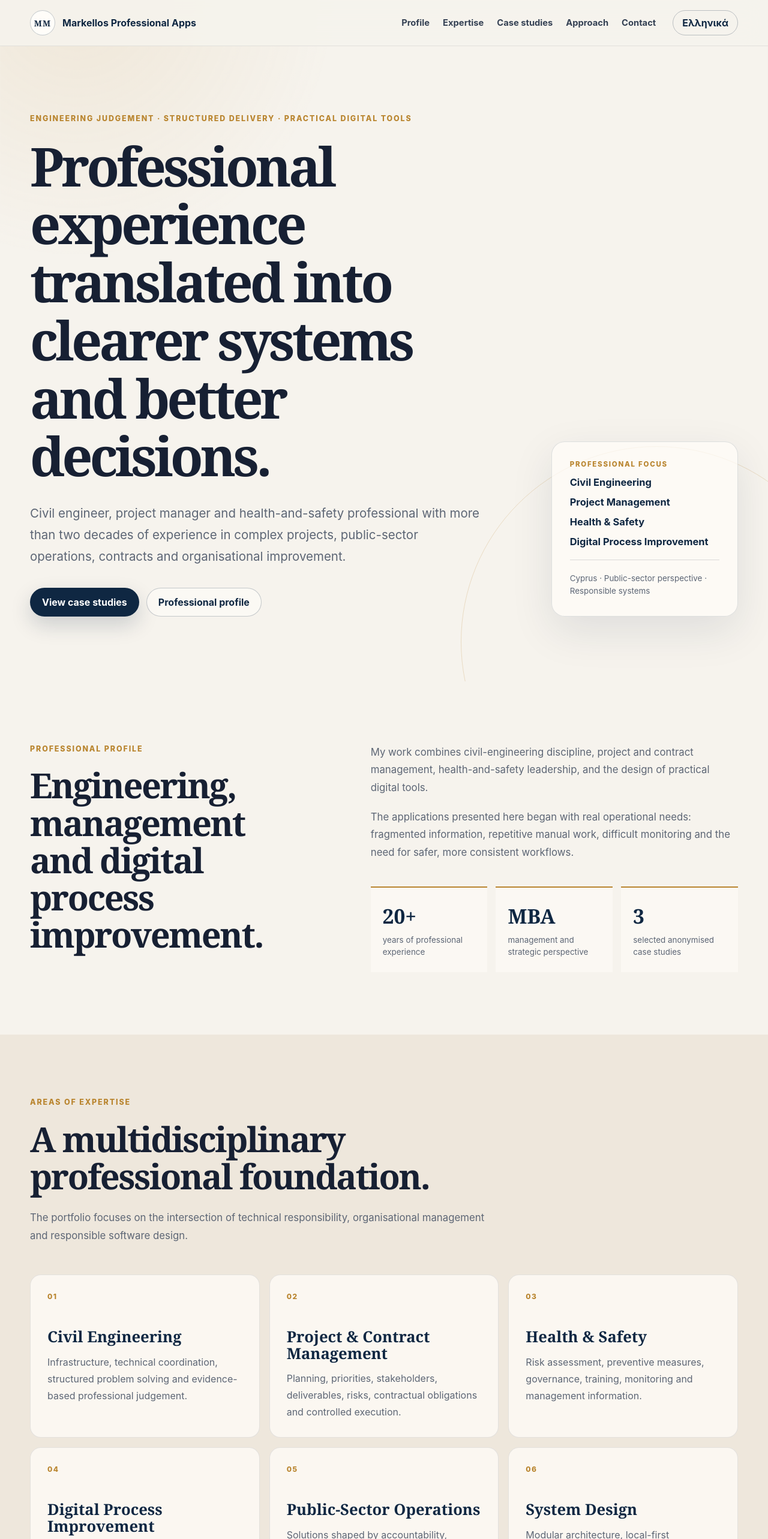
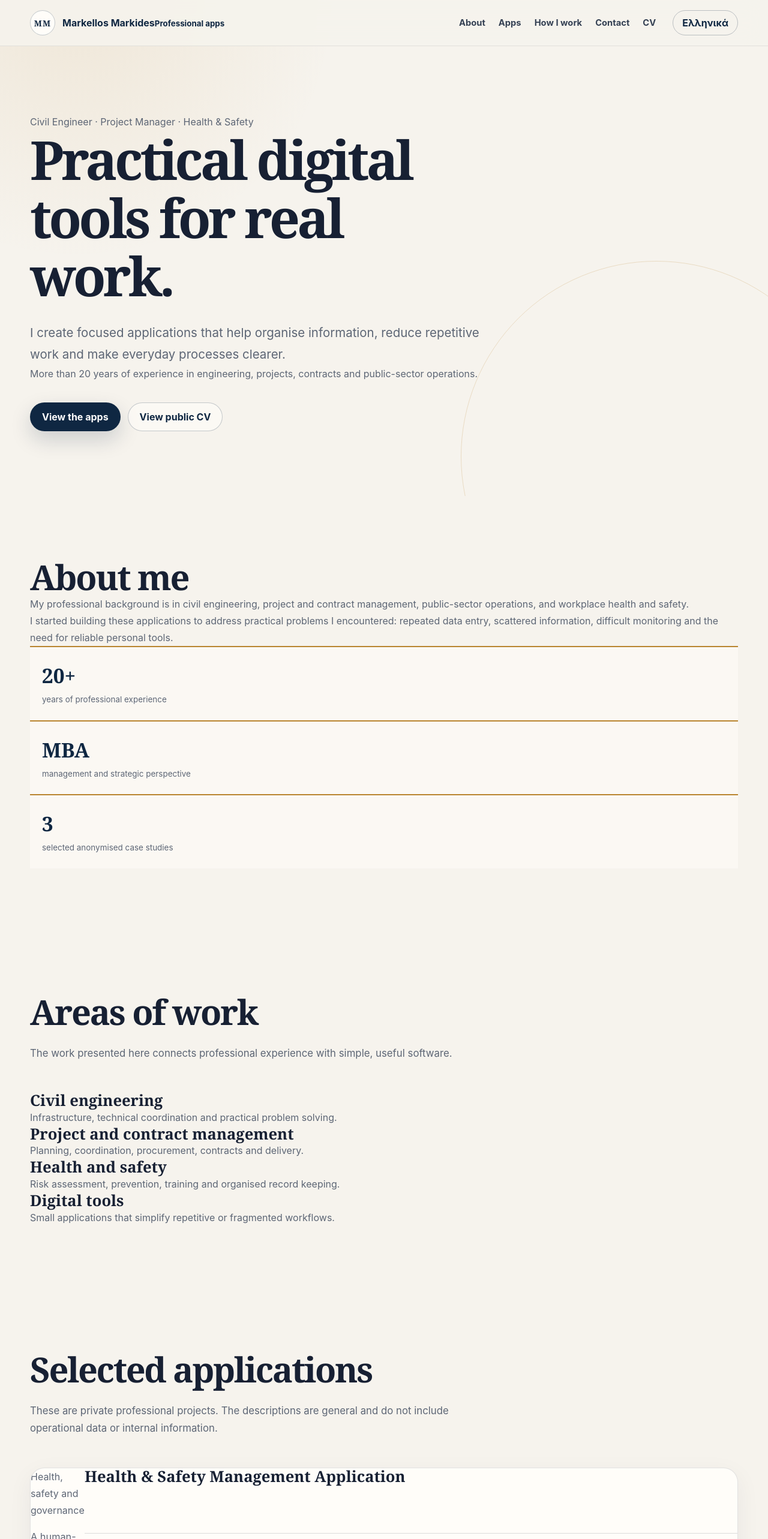
Before and after one commit to mmark76/markellos-professional-apps, a React (Vite) app: page / in a window 1280 px wide. Shown: the top 2566 px of the page at 60% size. Built offline with nearby package versions, Linux system fonts and the light colour scheme.

Commit message:
Simplify portfolio structure and wording

```diff
--- a/src/App.tsx
+++ b/src/App.tsx
@@ -2,30 +2,111 @@ import { useEffect, useState } from 'react'
 import { content, type Language } from './content'
 import './styles.css'
 
+const publicCvUrl = 'https://drive.google.com/file/d/1rStT-1HBNTMGJUThcpHNDIZ3ehnzglIF/view'
+
 function App() {
   const [language, setLanguage] = useState<Language>('en')
   const copy = content[language]
-  const focus = language === 'en'
+
+  const simple = language === 'en'
     ? {
-        label: 'Professional focus',
-        items: ['Civil Engineering', 'Project Management', 'Health & Safety', 'Digital Process Improvement'],
-        context: 'Cyprus · Public-sector perspective · Responsible systems',
-        nav: 'Primary navigation',
-        details: 'Explore the case study',
+        siteName: 'Markellos Markides',
+        siteSubtitle: 'Professional apps',
+        navLabel: 'Primary navigation',
+        nav: {
+          about: 'About',
+          projects: 'Apps',
+          approach: 'How I work',
+          contact: 'Contact',
+          cv: 'CV',
+        },
+        kicker: 'Civil Engineer · Project Manager · Health & Safety',
+        title: 'Practical digital tools for real work.',
+        lead:
+          'I create focused applications that help organise information, reduce repetitive work and make everyday processes clearer.',
+        experience: 'More than 20 years of experience in engineering, projects, contracts and public-sector operations.',
+        viewApps: 'View the apps',
+        viewCv: 'View public CV',
+        aboutTitle: 'About me',
+        aboutParagraphs: [
+          'My professional background is in civil engineering, project and contract management, public-sector operations, and workplace health and safety.',
+          'I started building these applications to address practical problems I encountered: repeated data entry, scattered information, difficult monitoring and the need for reliable personal tools.',
+        ],
+        workTitle: 'Areas of work',
+        workIntro: 'The work presented here connects professional experience with simple, useful software.',
+        workItems: [
+          ['Civil engineering', 'Infrastructure, technical coordination and practical problem solving.'],
+          ['Project and contract management', 'Planning, coordination, procurement, contracts and delivery.'],
+          ['Health and safety', 'Risk assessment, prevention, training and organised record keeping.'],
+          ['Digital tools', 'Small applications that simplify repetitive or fragmented workflows.'],
+        ],
+        projectsTitle: 'Selected applications',
+        projectsIntro:
+          'These are private professional projects. The descriptions are general and do not include operational data or internal information.',
+        details: 'More details',
+        status: 'Current status',
+        technology: 'Built with',
+        approachTitle: 'How I work',
+        privacyTitle: 'Privacy and confidentiality',
+        contactTitle: 'Contact',
+        contactText: 'For a professional discussion, contact me by email or through LinkedIn.',
+        email: 'Email',
+        linkedin: 'LinkedIn',
+        ecosystem: 'Markellos Ecosystem',
+        footer: 'Professional apps and selected work',
       }
     : {
-        label: 'Επαγγελματική εστίαση',
-        items: ['Πολιτική Μηχανική', 'Διαχείριση Έργων', 'Ασφάλεια και Υγεία', 'Ψηφιακή Βελτίωση Διαδικασιών'],
-        context: 'Κύπρος · Οπτική δημόσιου τομέα · Υπεύθυνα συστήματα',
-        nav: 'Κύρια πλοήγηση',
-        details: 'Προβολή μελέτης περίπτωσης',
+        siteName: 'Μάρκελλος Μαρκίδης',
+        siteSubtitle: 'Επαγγελματικές εφαρμογές',
+        navLabel: 'Κύρια πλοήγηση',
+        nav: {
+          about: 'Σχετικά',
+          projects: 'Εφαρμογές',
+          approach: 'Τρόπος εργασίας',
+          contact: 'Επικοινωνία',
+          cv: 'Βιογραφικό',
+        },
+        kicker: 'Πολιτικός Μηχανικός · Διαχείριση Έργων · Ασφάλεια και Υγεία',
+        title: 'Πρακτικά ψηφιακά εργαλεία για πραγματικές ανάγκες.',
+        lead:
+          'Δημιουργώ στοχευμένες εφαρμογές που βοηθούν στην οργάνωση πληροφοριών, στη μείωση της επαναλαμβανόμενης εργασίας και στη σαφέστερη διαχείριση καθημερινών διαδικασιών.',
+        experience: 'Περισσότερα από 20 χρόνια εμπειρίας σε τεχνικά έργα, συμβάσεις και λειτουργίες του δημόσιου τομέα.',
+        viewApps: 'Προβολή εφαρμογών',
+        viewCv: 'Δημόσιο βιογραφικό',
+        aboutTitle: 'Σχετικά με εμένα',
+        aboutParagraphs: [
+          'Το επαγγελματικό μου υπόβαθρο περιλαμβάνει την πολιτική μηχανική, τη διαχείριση έργων και συμβάσεων, τις λειτουργίες του δημόσιου τομέα και την Ασφάλεια και Υγεία στην Εργασία.',
+          'Άρχισα να δημιουργώ αυτές τις εφαρμογές για πρακτικά προβλήματα που συνάντησα: επαναλαμβανόμενη εισαγωγή δεδομένων, διάσπαρτη πληροφορία, δύσκολη παρακολούθηση και ανάγκη για αξιόπιστα προσωπικά εργαλεία.',
+        ],
+        workTitle: 'Τομείς εργασίας',
+        workIntro: 'Η παρουσίαση συνδέει την επαγγελματική εμπειρία με απλό και χρήσιμο λογισμικό.',
+        workItems: [
+          ['Πολιτική μηχανική', 'Υποδομές, τεχνικός συντονισμός και πρακτική επίλυση προβλημάτων.'],
+          ['Διαχείριση έργων και συμβάσεων', 'Προγραμματισμός, συντονισμός, προσφορές, συμβάσεις και υλοποίηση.'],
+          ['Ασφάλεια και Υγεία', 'Εκτίμηση κινδύνου, πρόληψη, εκπαίδευση και οργανωμένη τήρηση αρχείου.'],
+          ['Ψηφιακά εργαλεία', 'Μικρές εφαρμογές που απλοποιούν επαναλαμβανόμενες ή κατακερματισμένες εργασίες.'],
+        ],
+        projectsTitle: 'Επιλεγμένες εφαρμογές',
+        projectsIntro:
+          'Πρόκειται για ιδιωτικά επαγγελματικά έργα. Οι περιγραφές είναι γενικές και δεν περιλαμβάνουν υπηρεσιακά δεδομένα ή εσωτερικές πληροφορίες.',
+        details: 'Περισσότερες πληροφορίες',
+        status: 'Τρέχουσα κατάσταση',
+        technology: 'Τεχνολογίες',
+        approachTitle: 'Τρόπος εργασίας',
+        privacyTitle: 'Ιδιωτικότητα και εμπιστευτικότητα',
+        contactTitle: 'Επικοινωνία',
+        contactText: 'Για επαγγελματική επικοινωνία, μπορείς να μου στείλεις email ή να με βρεις στο LinkedIn.',
+        email: 'Email',
+        linkedin: 'LinkedIn',
+        ecosystem: 'Markellos Ecosystem',
+        footer: 'Επαγγελματικές εφαρμογές και επιλεγμένα έργα',
       }
 
   useEffect(() => {
     document.documentElement.lang = language
     document.title = language === 'en'
-      ? 'Markellos Professional Apps'
-      : 'Markellos Professional Apps — Επαγγελματικό Portfolio'
+      ? 'Markellos Markides | Professional Apps'
+      : 'Μάρκελλος Μαρκίδης | Επαγγελματικές Εφαρμογές'
   }, [language])
 
   const toggleLanguage = () => {
@@ -38,17 +119,20 @@ function App() {
 
       <header className="site-header">
         <div className="container header-inner">
-          <a className="brand" href="#top" aria-label={copy.brand}>
+          <a className="brand" href="#top" aria-label={simple.siteName}>
             <span className="brand-mark" aria-hidden="true">MM</span>
-            <span>{copy.brand}</span>
+            <span className="brand-text">
+              <strong>{simple.siteName}</strong>
+              <small>{simple.siteSubtitle}</small>
+            </span>
           </a>
 
-          <nav className="main-nav" aria-label={focus.nav}>
-            <a href="#profile">{copy.nav.profile}</a>
-            <a href="#expertise">{copy.nav.expertise}</a>
-            <a href="#projects">{copy.nav.projects}</a>
-            <a href="#approach">{copy.nav.approach}</a>
-            <a href="#contact">{copy.nav.contact}</a>
+          <nav className="main-nav" aria-label={simple.navLabel}>
+            <a href="#about">{simple.nav.about}</a>
+            <a href="#projects">{simple.nav.projects}</a>
+            <a href="#approach">{simple.nav.approach}</a>
+            <a href="#contact">{simple.nav.contact}</a>
+            <a href={publicCvUrl} target="_blank" rel="noreferrer">{simple.nav.cv}</a>
           </nav>
 
           <button className="language-button" type="button" onClick={toggleLanguage}>
@@ -59,35 +143,26 @@ function App() {
 
       <main id="main-content">
         <section className="hero" id="top">
-          <div className="container hero-grid">
-            <div className="hero-copy">
-              <p className="eyebrow">{copy.hero.eyebrow}</p>
-              <h1>{copy.hero.title}</h1>
-              <p className="hero-lead">{copy.hero.lead}</p>
+          <div className="container hero-content">
+            <p className="kicker">{simple.kicker}</p>
+            <h1>{simple.title}</h1>
+            <p className="hero-lead">{simple.lead}</p>
+            <p className="hero-experience">{simple.experience}</p>
             <div className="button-row">
-                <a className="button button-primary" href="#projects">{copy.hero.primaryAction}</a>
-                <a className="button button-secondary" href="#profile">{copy.hero.secondaryAction}</a>
+              <a className="button button-primary" href="#projects">{simple.viewApps}</a>
+              <a className="button button-secondary" href={publicCvUrl} target="_blank" rel="noreferrer">
+                {simple.viewCv}
+              </a>
             </div>
-            </div>
-
-            <aside className="hero-panel" aria-label={focus.label}>
-              <span className="panel-label">{focus.label}</span>
-              {focus.items.map((item) => <strong key={item}>{item}</strong>)}
-              <div className="panel-rule" />
-              <span>{focus.context}</span>
-            </aside>
           </div>
         </section>
 
-        <section className="section" id="profile">
-          <div className="container split-layout">
-            <div>
-              <p className="eyebrow">{copy.profile.eyebrow}</p>
-              <h2>{copy.profile.title}</h2>
-            </div>
-            <div className="profile-copy">
-              {copy.profile.paragraphs.map((paragraph) => <p key={paragraph}>{paragraph}</p>)}
-              <div className="facts-grid">
+        <section className="section" id="about">
+          <div className="container simple-grid">
+            <h2>{simple.aboutTitle}</h2>
+            <div className="body-copy">
+              {simple.aboutParagraphs.map((paragraph) => <p key={paragraph}>{paragraph}</p>)}
+              <div className="facts-row">
                 {copy.profile.facts.map((fact) => (
                   <div className="fact" key={fact.label}>
                     <strong>{fact.value}</strong>
@@ -99,19 +174,17 @@ function App() {
           </div>
         </section>
 
-        <section className="section section-muted" id="expertise">
+        <section className="section section-soft" id="work">
           <div className="container">
             <div className="section-heading">
-              <p className="eyebrow">{copy.expertise.eyebrow}</p>
-              <h2>{copy.expertise.title}</h2>
-              <p>{copy.expertise.intro}</p>
+              <h2>{simple.workTitle}</h2>
+              <p>{simple.workIntro}</p>
             </div>
-            <div className="expertise-grid">
-              {copy.expertise.items.map((item, index) => (
-                <article className="expertise-card" key={item.title}>
-                  <span className="card-index">{String(index + 1).padStart(2, '0')}</span>
-                  <h3>{item.title}</h3>
-                  <p>{item.description}</p>
+            <div className="work-list">
+              {simple.workItems.map(([title, description]) => (
+                <article key={title}>
+                  <h3>{title}</h3>
+                  <p>{description}</p>
                 </article>
               ))}
             </div>
@@ -120,25 +193,20 @@ function App() {
 
         <section className="section" id="projects">
           <div className="container">
-            <div className="section-heading section-heading-wide">
-              <p className="eyebrow">{copy.projects.eyebrow}</p>
-              <h2>{copy.projects.title}</h2>
-              <p>{copy.projects.intro}</p>
+            <div className="section-heading">
+              <h2>{simple.projectsTitle}</h2>
+              <p>{simple.projectsIntro}</p>
             </div>
 
             <div className="projects-list">
-              {copy.projects.items.map((project, index) => (
+              {copy.projects.items.map((project) => (
                 <article className="project-card" id={project.id} key={project.id}>
-                  <div className="project-number" aria-hidden="true">
-                    {String(index + 1).padStart(2, '0')}
-                  </div>
-                  <div className="project-content">
-                    <p className="project-eyebrow">{project.eyebrow}</p>
+                  <p className="project-category">{project.eyebrow}</p>
                   <h3>{project.title}</h3>
                   <p className="project-summary">{project.summary}</p>
 
                   <details>
-                      <summary>{focus.details}</summary>
+                    <summary>{simple.details}</summary>
                     <div className="project-details">
                       <div><h4>{copy.projects.labels.problem}</h4><p>{project.problem}</p></div>
                       <div><h4>{copy.projects.labels.solution}</h4><p>{project.solution}</p></div>
@@ -147,17 +215,16 @@ function App() {
                     </div>
                   </details>
 
-                    <div className="project-meta">
+                  <div className="project-footer">
                     <div>
-                        <span>{copy.projects.labels.technologies}</span>
-                        <ul className="tag-list" aria-label={copy.projects.labels.technologies}>
+                      <span>{simple.technology}</span>
+                      <ul className="tag-list" aria-label={simple.technology}>
                         {project.technologies.map((technology) => <li key={technology}>{technology}</li>)}
                       </ul>
                     </div>
-                      <div>
-                        <span>{copy.projects.labels.status}</span>
+                    <div className="status-block">
+                      <span>{simple.status}</span>
                       <p>{project.status}</p>
-                      </div>
                     </div>
                   </div>
                 </article>
@@ -166,49 +233,42 @@ function App() {
           </div>
         </section>
 
-        <section className="section section-dark" id="approach">
-          <div className="container">
-            <div className="section-heading">
-              <p className="eyebrow eyebrow-light">{copy.approach.eyebrow}</p>
-              <h2>{copy.approach.title}</h2>
-              <p>{copy.approach.intro}</p>
+        <section className="section section-soft" id="approach">
+          <div className="container simple-grid">
+            <div>
+              <h2>{simple.approachTitle}</h2>
+              <p className="section-intro">{copy.approach.intro}</p>
             </div>
-            <div className="approach-grid">
+            <ol className="approach-list">
               {copy.approach.items.map((item) => (
-                <article key={item.number}>
-                  <span>{item.number}</span>
+                <li key={item.number}>
+                  <div>
                     <h3>{item.title}</h3>
                     <p>{item.description}</p>
-                </article>
+                  </div>
+                </li>
               ))}
-            </div>
+            </ol>
           </div>
         </section>
 
-        <section className="section confidentiality-section">
-          <div className="container confidentiality-card">
-            <div className="shield" aria-hidden="true">✓</div>
-            <div>
-              <h2>{copy.confidentiality.title}</h2>
+        <section className="section note-section">
+          <div className="container note">
+            <h2>{simple.privacyTitle}</h2>
             <p>{copy.confidentiality.text}</p>
-            </div>
           </div>
         </section>
 
         <section className="section contact-section" id="contact">
-          <div className="container contact-card">
+          <div className="container simple-grid">
             <div>
-              <p className="eyebrow">{copy.contact.eyebrow}</p>
-              <h2>{copy.contact.title}</h2>
-              <p>{copy.contact.text}</p>
+              <h2>{simple.contactTitle}</h2>
+              <p className="section-intro">{simple.contactText}</p>
             </div>
-            <div className="button-row contact-actions">
-              <a className="button button-primary" href="mailto:markellos.markides@gmail.com">
-                {copy.contact.emailAction}
-              </a>
-              <a className="button button-secondary" href="https://markellosecosystem.com/" target="_blank" rel="noreferrer">
-                {copy.contact.ecosystemAction}
-              </a>
+            <div className="contact-links">
+              <a href="mailto:markellos.markides@gmail.com">{simple.email}</a>
+              <a href="https://www.linkedin.com/in/markellos-markides/" target="_blank" rel="noreferrer">{simple.linkedin}</a>
+              <a href="https://markellosecosystem.com/" target="_blank" rel="noreferrer">{simple.ecosystem}</a>
             </div>
           </div>
         </section>
@@ -217,7 +277,7 @@ function App() {
       <footer className="site-footer">
         <div className="container footer-inner">
           <span>© {new Date().getFullYear()} Markellos Markides</span>
-          <span>{copy.footer}</span>
+          <span>{simple.footer}</span>
         </div>
       </footer>
     </>
```
Lines whose indentation alone changed are shown as unchanged.
